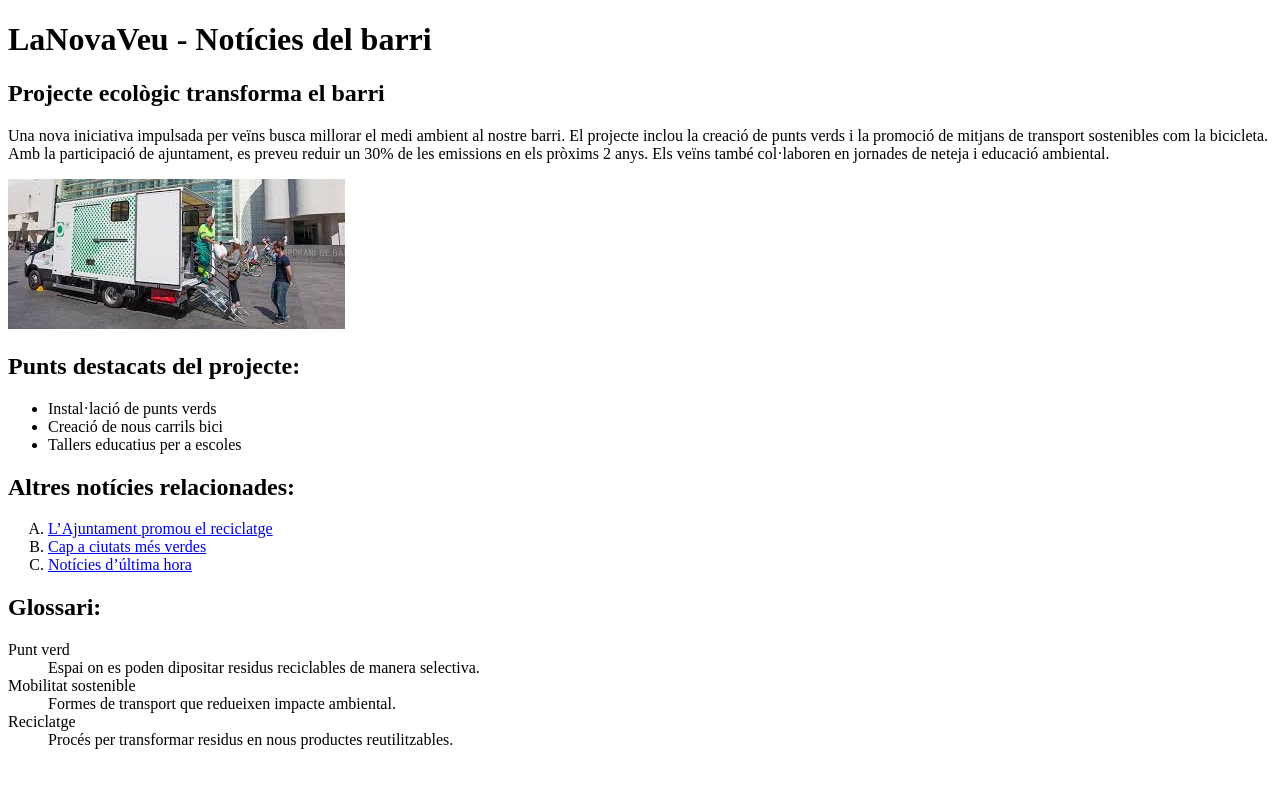
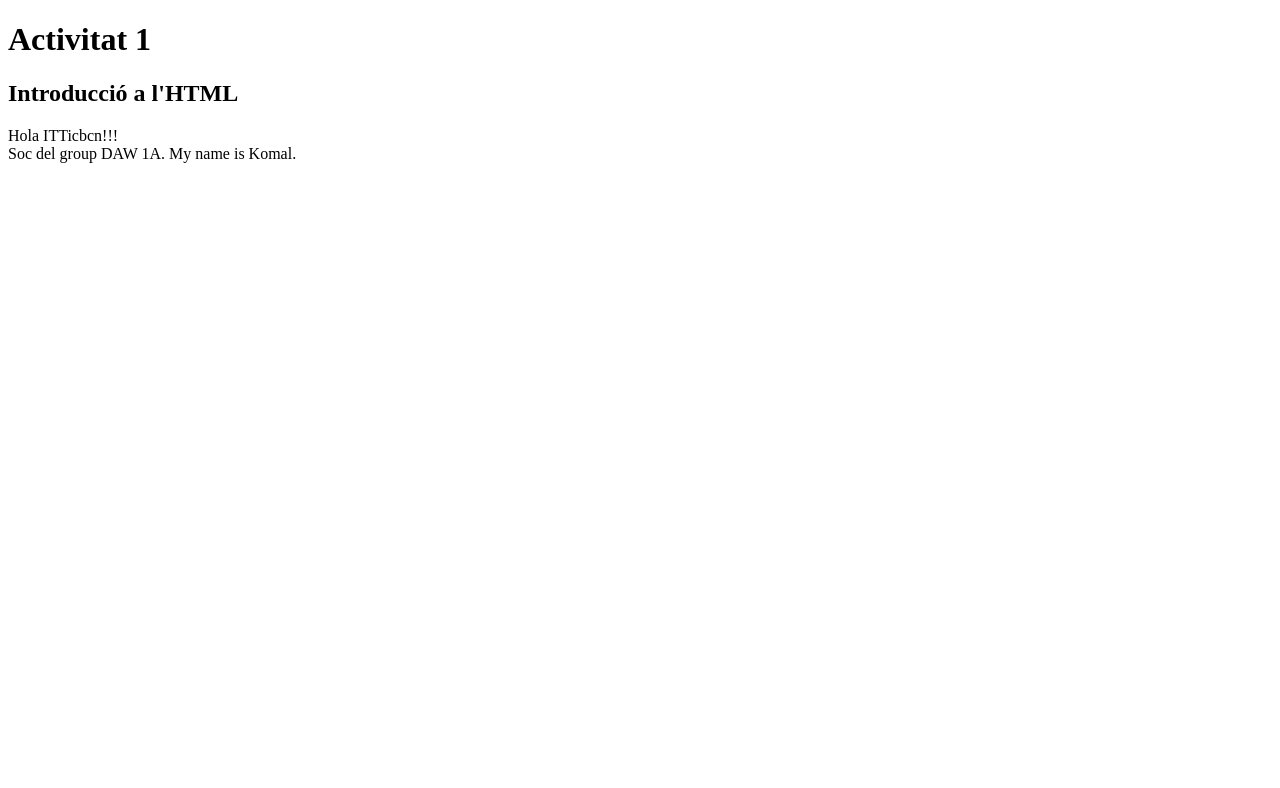
Before and after one commit to kkaur26/LMGSI_P1, a plain HTML site: page index.html in a window 1280 px wide. Drawn offline with Linux system fonts and the light colour scheme.

Commit message:
versio 2

```diff
--- a/index.html
+++ b/index.html
@@ -3,51 +3,18 @@
 
 
     <head>
-        <title>LaNovaVeu - Notícies del barri</title>
+        <title> PRACTICA 1</title>
     </head>
-
 
 
     <body>
 
-        <h1> LaNovaVeu - Notícies del barri</h1>
-        <h2>Projecte ecològic transforma el barri </h2>
+        <h1> Activitat 1 </h1>
+        <h2>  Introducció a l'HTML</h2>
 
-
-        <p> Una nova iniciativa impulsada per veïns busca millorar el medi ambient al nostre barri.
-             El projecte inclou la creació de punts verds i la promoció de mitjans de transport
-             sostenibles com la bicicleta.
-            <br>Amb la participació de ajuntament, es preveu reduir un 30% de les emissions en
-            els pròxims 2 anys. Els veïns també col·laboren en jornades de neteja i educació ambiental.<br/>
+        <p> Hola ITTicbcn!!!
+            <br>Soc del group DAW 1A. My name is Komal.<br1>
         </p>
-
-        <img src="punt-verd-mobil.jpg" alt="">
-
-
-        <h2>Punts destacats del projecte:</h2>
-        <ul>
-            <li> Instal·lació de punts verds</li>
-            <li> Creació de nous carrils bici</li>
-            <li> Tallers educatius per a escoles</li>
-        </ul>
-
-
-          <h2>Altres notícies relacionades:</h2>
-        <ol type="A" >
-            <li><a href="https://www.vilaweb.cat/noticies/ajuntament-promou-reciclatge/" target="_blank">L’Ajuntament promou el reciclatge</a></li>
-            <li><a href="https://www.ara.cat/societat/ciutats-mes-verdes_1_4059869.html" target="_blank">Cap a ciutats més verdes</a></li>
-            <li><a href="https://www.ccma.cat/324/" target="_blank">Notícies d’última hora</a></li>
-        </ol>
-
-        <h2>Glossari:</h2>
-    <dl>
-        <dt>Punt verd</dt>
-        <dd>Espai on es poden dipositar residus reciclables de manera selectiva.</dd>
-        <dt>Mobilitat sostenible</dt>
-        <dd>Formes de transport que redueixen impacte ambiental.</dd>
-        <dt>Reciclatge</dt>
-        <dd>Procés per transformar residus en nous productes reutilitzables.</dd>
-    </dl>
 
     </body>
 </html>
```
Also changed, not shown: punt-verd-mobil.jpg (deleted).
